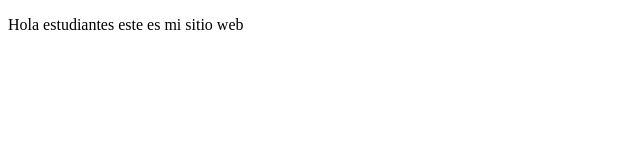
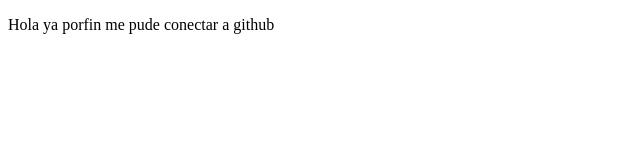
Before and after one commit to jonaticho/proyectoDemoCursoPrework, a plain HTML site: page index.html in a window 1280 px wide. Shown: the full height of the page, 0-640 px from the left. Drawn offline with Linux system fonts and the light colour scheme.

Commit message:
nuevos cambios

```diff
--- a/index.html
+++ b/index.html
@@ -8,7 +8,7 @@
 </head>
 <body>
     <p>
-        Hola estudiantes este es mi sitio web
+        Hola ya porfin me pude conectar a github
     </p>
 </body>
 </html>
```
